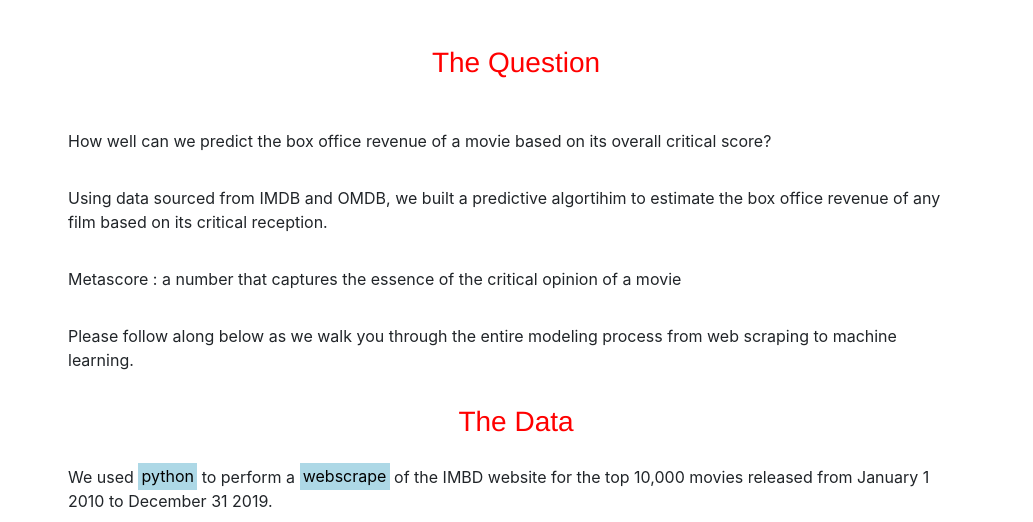
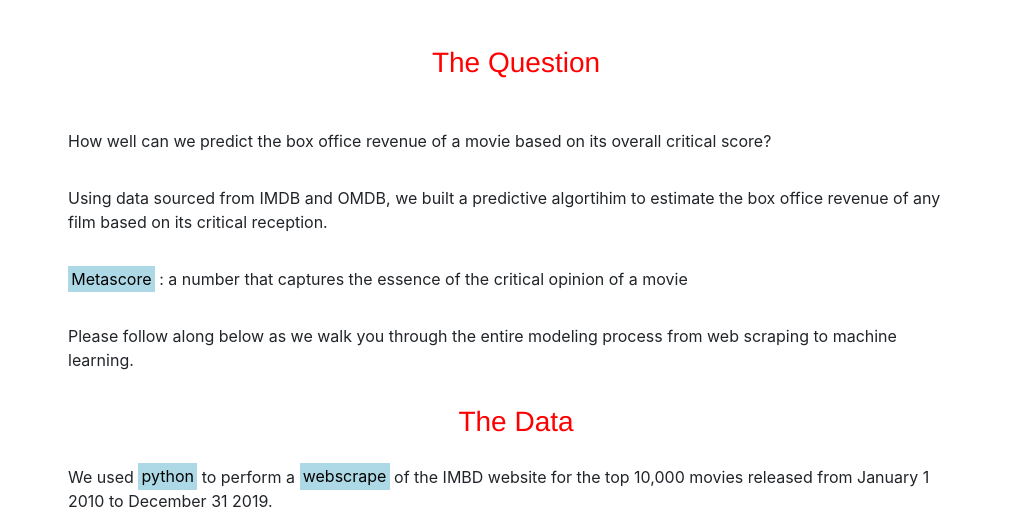
Before and after one commit to TJL30308/sturdy-waddle, a plain HTML site: page index.html in a window 1280 px wide. Shown: the part 197-719 px from the top of the page, without its empty margins (124-1157 px from the left). Drawn offline with nearby package versions, Linux system fonts and the light colour scheme.

Commit message:
updates to html

```diff
--- a/index.html
+++ b/index.html
@@ -24,7 +24,7 @@
             <br>
             <p>Using data sourced from IMDB and OMDB, we built a predictive algortihim to estimate the box office revenue of any film based on its critical reception.</p>
             <br>
-            <p>Metascore : a number that captures the essence of the critical opinion of a movie</p>
+            <p> <mark>Metascore</mark> : a number that captures the essence of the critical opinion of a movie</p>
             <br>
             <p>Please follow along below as we walk you through the entire modeling process from web scraping to machine learning.</p>
     </div>
```
